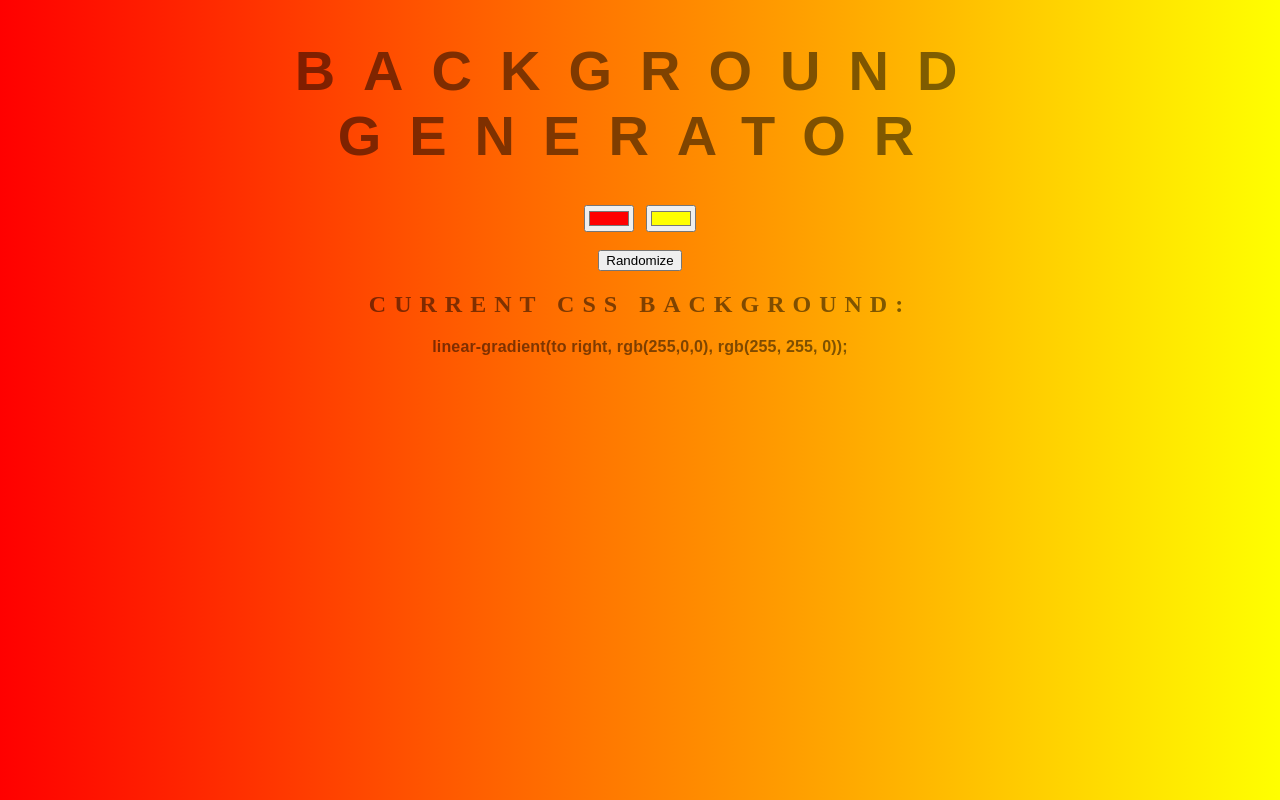
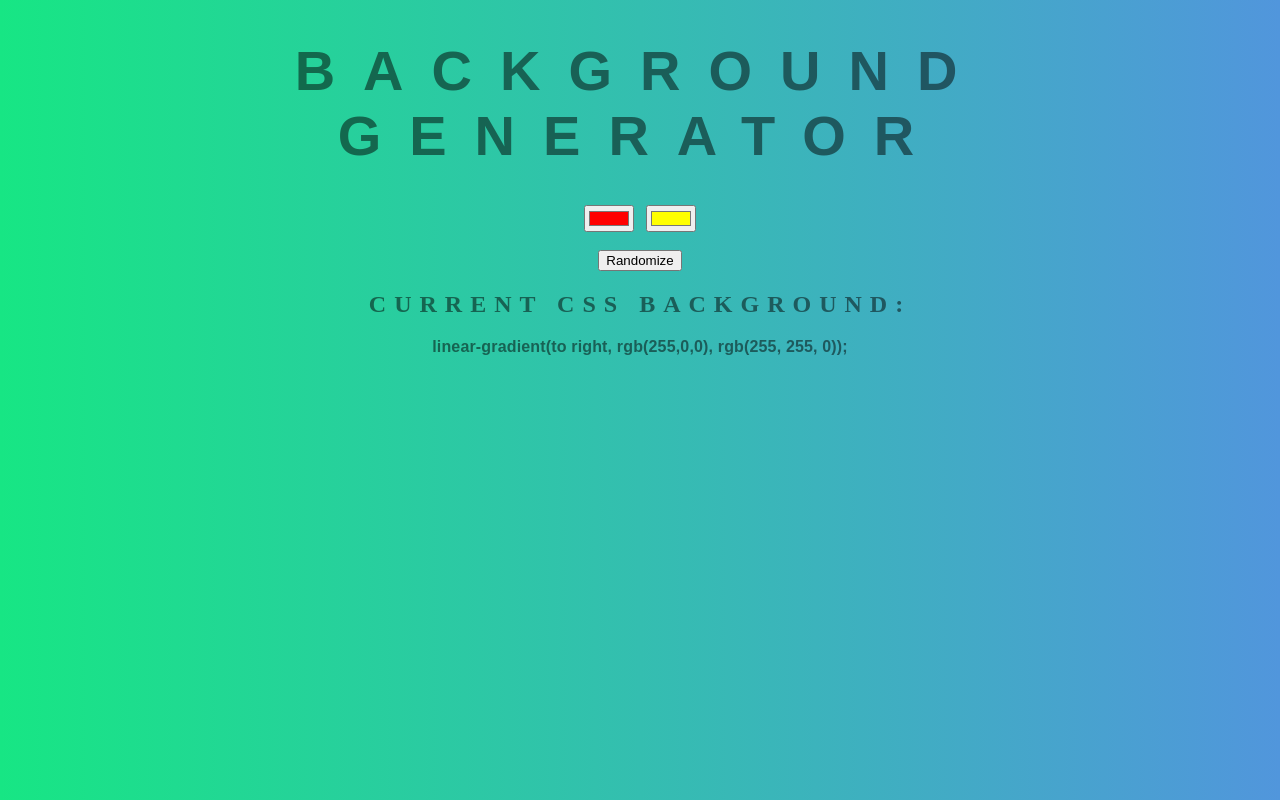
Before and after one commit to yalalex/background-generator, a website: page index.html in a window 1280 px wide. Drawn offline with Linux system fonts and the light colour scheme.

Commit message:
fixing css

```diff
--- a/style.css
+++ b/style.css
@@ -5,7 +5,7 @@ body {
     text-transform: uppercase;
     letter-spacing: .5em;
     top: 15%;
-	background: linear-gradient(to right, red , yellow); /* Standard syntax */
+	background: linear-gradient(to right, rgb(23, 230, 132), rgb(81, 150, 220));
 }
 
 h1 {
@@ -23,5 +23,4 @@ h3 {
     text-align: center;
     text-transform: none;
     letter-spacing: 0.01em;
-
 }
```
